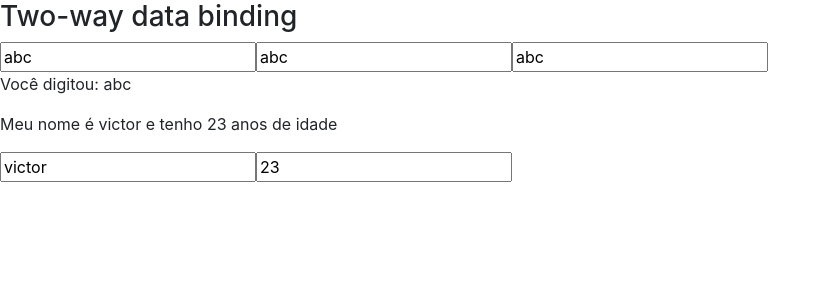
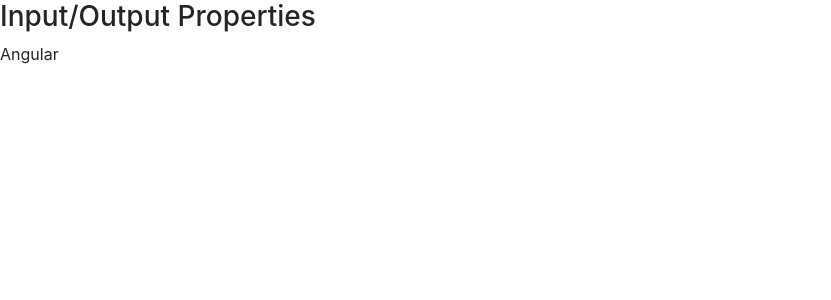
Before and after one commit to victorsuc/primeiro-projeto, an Angular app: page / in a window 1280 px wide. Shown: the top 300 px of the page, without its empty margins (0-831 px from the left). Built offline with nearby package versions, Linux system fonts and the light colour scheme.

Commit message:
Criando componente input-property para aprender como usar a anotação @input do angular

```diff
--- a/src/app/app.module.ts
+++ b/src/app/app.module.ts
@@ -6,11 +6,13 @@
 import { AppRoutingModule } from './app-routing.module';
 import { AppComponent } from './app.component';
 import { DataBindingComponent } from './data-binding/data-binding.component';
+import { InputPropertyComponent } from './input-property/input-property.component';
 
 @NgModule({
   declarations: [
     AppComponent,
-    DataBindingComponent
+    DataBindingComponent,
+    InputPropertyComponent
   ],
   imports: [
     BrowserModule,
--- a/src/app/data-binding/data-binding.component.html
+++ b/src/app/data-binding/data-binding.component.html
@@ -80,7 +80,6 @@
     </article>
 </section>
 
--->
 
 <section class="Two-way-binding">
     <article>
@@ -110,4 +109,15 @@
             <input type="text" [(ngModel)] = "pessoa.idade"/>
         </div>
     </article>
+
 </section>
+
+-->
+
+<section class="input-output-properties">
+    <article>
+        <h3>Input/Output Properties</h3>
+
+        <app-curso [nome]="nomeDoCurso"></app-curso>
+    </article>
+</section>
--- a/src/app/data-binding/data-binding.component.ts
+++ b/src/app/data-binding/data-binding.component.ts
@@ -18,6 +18,8 @@
     nome: 'victor',
     idade: 23
   }
+
+  nomeDoCurso: string = 'Angular';
 
   constructor() { }
 
--- /dev/null
+++ b/src/app/input-property/input-property.component.html
@@ -0,0 +1,3 @@
+<p>
+    {{ nomeCurso }}
+</p>
--- /dev/null
+++ b/src/app/input-property/input-property.component.ts
@@ -0,0 +1,17 @@
+import { Component, OnInit, Input } from '@angular/core';
+
+@Component({
+  selector: 'app-curso',
+  templateUrl: './input-property.component.html',
+  styleUrls: ['./input-property.component.css']
+})
+export class InputPropertyComponent implements OnInit {
+
+  @Input('nome') nomeCurso: string = '';
+
+  constructor() { }
+
+  ngOnInit() {
+  }
+
+}
```
Also changed, not shown: src/app/input-property/input-property.component.css (added), 1 other file (tests, documents, lock files or other folders).
